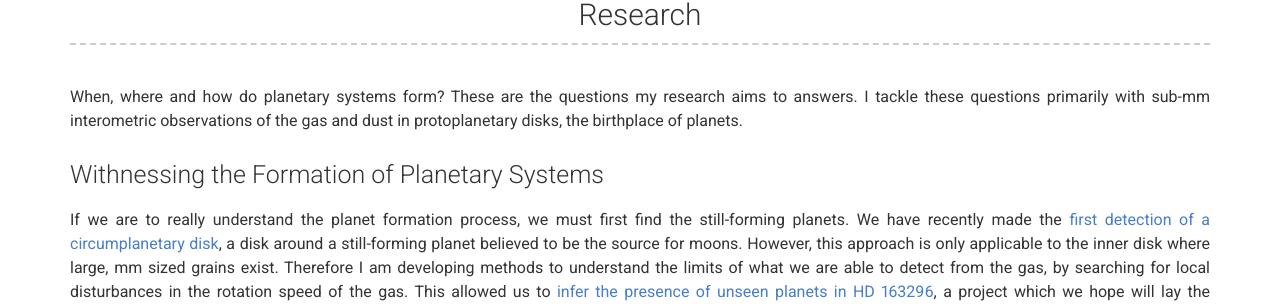
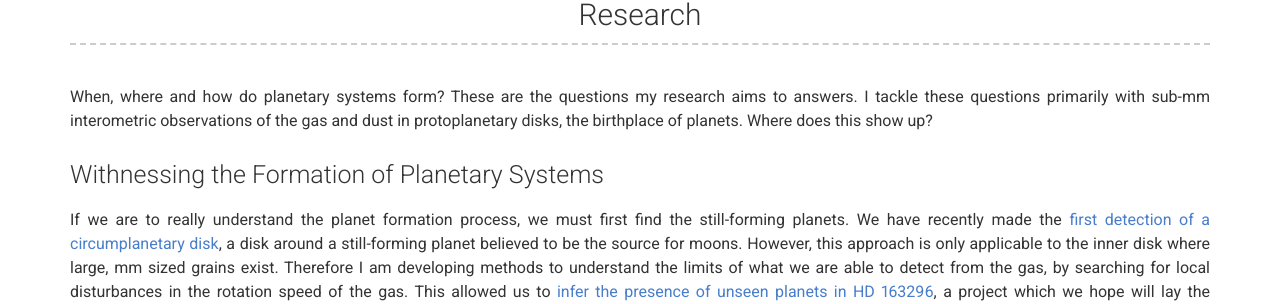
Before and after one commit to richteague/richteague.github.io, a Jekyll site: the page built from index.md, in a window 1280 px wide. Shown: the part 563-867 px from the top of the page. Built offline with Jekyll 4.4.1, drawn with Linux system fonts in a browser that asks for light colours.

Commit message:
Update research.html

```diff
--- a/_includes/research.html
+++ b/_includes/research.html
@@ -6,6 +6,7 @@
 
       <p>
           When, where and how do planetary systems form? These are the questions my research aims to answers. I tackle these questions primarily with sub-mm interometric observations of the gas and dust in protoplanetary disks, the birthplace of planets.
+          Where does this show up?
       </p>
 
       <br/>
```
